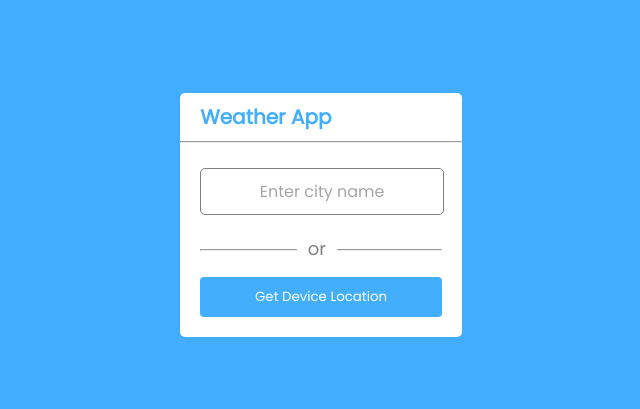
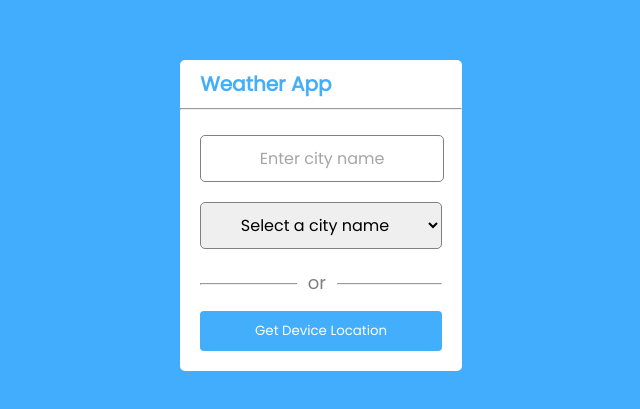
Before and after one commit to raushankp75/weather-app-assignment, a React (Vite) app: page / in a window 1280 px wide. Shown: the part 185-594 px from the top of the page, without its empty margins (319-959 px from the left). Built offline with nearby package versions, Linux system fonts and the light colour scheme.

Commit message:
I have implement dropdown to select any city and show weather report

```diff
--- a/src/components/input/InputField.css
+++ b/src/components/input/InputField.css
@@ -24,6 +24,25 @@ hr {
 }
 
 .box .text_field::placeholder {
+    color: grey;
+    opacity: 0.7;
+}
+
+.box .select_option{
+    width: 100%;
+    padding: 10px 5px;
+    font-size: 16px;
+    text-align: center;
+    border-radius: 5px;
+    border: 1px solid gray
+}
+
+.box .select_option:focus{
+    outline: #43AEFC;
+    border: 1px solid #43AEFC
+}
+
+.box .select_option:checked {
     color: grey;
     opacity: 0.7;
 }
--- a/src/components/input/InputField.jsx
+++ b/src/components/input/InputField.jsx
@@ -12,21 +12,30 @@ const InputField = ({ setResult }) => {
 
     const navigate = useNavigate();
 
-    const [data, setData] = useState({ city: '', country: '' })
+    const [data, setData] = useState({ city: '' })
 
     // changing input value
     const handleChange = (e) => {
-        // console.log(e.target.value)
+        console.log(e.target.value)
         setData({ ...data, [e.target.name]: e.target.value })
 
+    }
+
+    const handleOptionChange = (e) => {
+        console.log(e.target.value)
+        setData({ ...data, [e.target.name]: e.target.value })
+
+        getWeatherDetails(e.target.value);
     }
 
 
     // here get weather details
     const getWeatherDetails = async (city) => {
+        console.log(city);
+
         let response = await getWeather(city)
         setResult(response);
-        // console.log(response)
+        console.log(response)
 
         if (response.main) {
             navigate('/weather');
@@ -106,7 +115,7 @@ const InputField = ({ setResult }) => {
     return (
         <div className='container'>
             <div className='heading'>
-                <h1 style={{padding:'4px 0'}}>Weather App</h1>
+                <h1 style={{ padding: '4px 0' }}>Weather App</h1>
             </div>
             <hr />
 
@@ -129,6 +138,15 @@ const InputField = ({ setResult }) => {
                         }
                     }}
                 />
+
+
+                <select className='select_option' name="city" onChange={(e) => handleOptionChange(e)} value={data.city} >
+                    <option value="" style={{ color: 'blue' }}>Select a city name</option>
+                    <option value="patna" >patna</option>
+                    <option value="delhi" >delhi</option>
+                    <option value="punjab" >punjab</option>
+                    <option value="goa" >goa</option>
+                </select>
 
                 {/* <button
                     type='submit'
```
